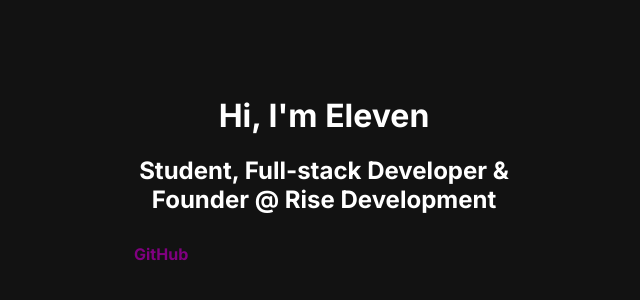
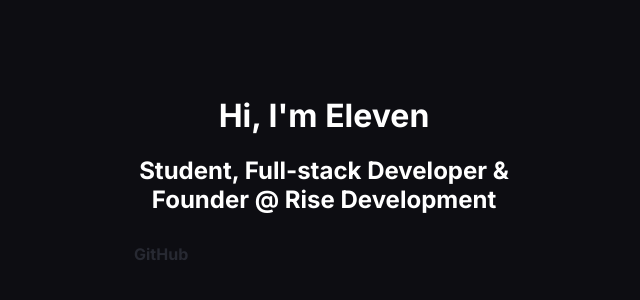
Before and after one commit to mj02010aa/website, a Vue app: page / in a window 1280 px wide. Shown: the part 226-526 px from the top of the page, without its empty margins (316-956 px from the left). Built offline with nearby package versions, Linux system fonts and the light colour scheme.

Commit message:
Update App.vue

```diff
--- a/src/App.vue
+++ b/src/App.vue
@@ -16,7 +16,7 @@
 @import"https://fonts.googleapis.com/css2?family=Inter:wght@100;300;400;500;700;900&display=swap";
 
 body {
-  background-color: #121212;
+  background-color: #0d0d12;
   padding: 0;
   margin: 0;
   font-family: "Inter";
@@ -46,14 +46,14 @@ body {
 
 .inner a {
   text-decoration: none;
-  color: purple;
+  color: #272932;
   font-weight: bold;
   margin: 10px;
   transition: 0.2s;
 }
 
 .inner a:hover {
-  color: magenta;
+  color: #374151;
 }
 
 .links {
```
